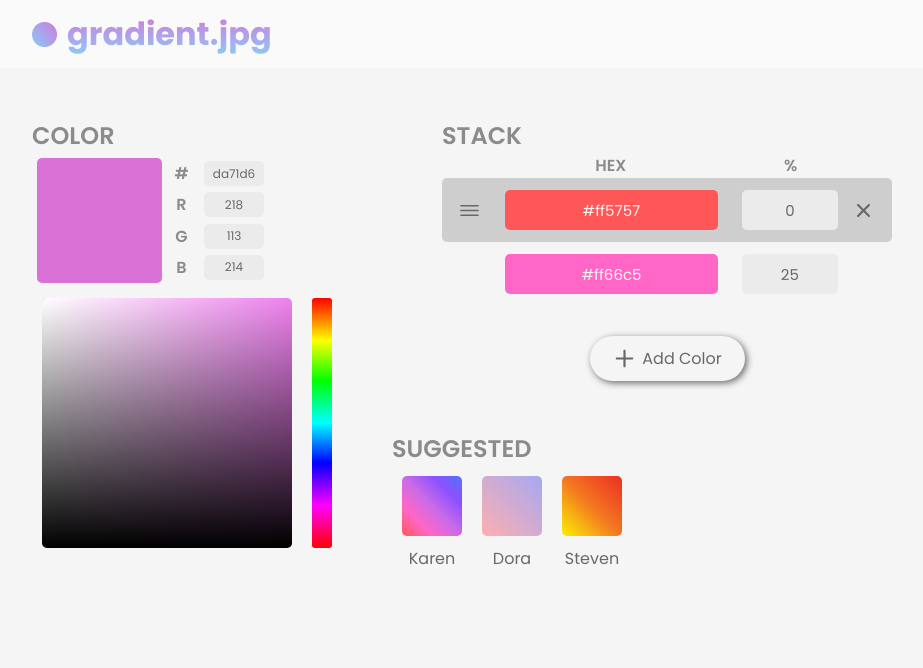
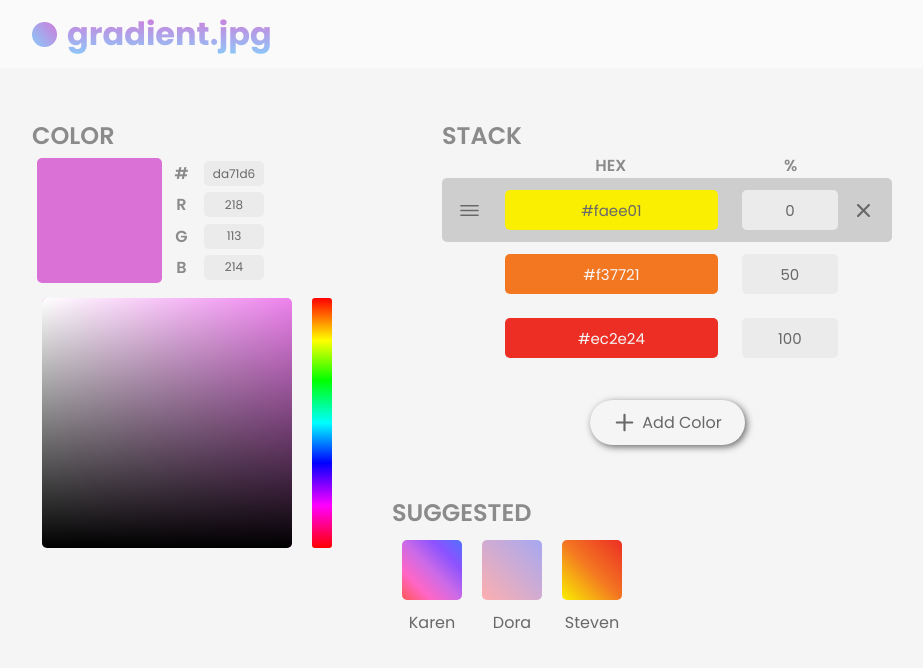
Before and after one commit to karenying/gradient.png, a React (Create React App) app: page / in a window 1280 px wide. Shown: the top 668 px of the page, without its empty margins (18-941 px from the left). Built offline with nearby package versions, Linux system fonts and the light colour scheme.

Commit message:
Add suggested gradients to App.js

```diff
--- a/src/App.js
+++ b/src/App.js
@@ -4,15 +4,18 @@ import Header from './Components/Header';
 import HexPicker from './Components/HexPicker/HexPicker';
 import Stack from './Components/Stack/Stack';
 import Suggested from './Components/Suggested/Suggested';
+import { KAREN, DORA, STEVEN } from './Utils/gradientConstants';
 
 class App extends React.Component {
     state = {
-        gradient: '',
+        gradient: STEVEN,
         selected: '#000000', // color selected out of gradient
         dimensions: [], // dimensions of generated image
     };
 
     render() {
+        console.log(this.state);
+        const { gradient } = this.state;
         return (
             <div className='App'>
                 <Header />
@@ -20,7 +23,7 @@ class App extends React.Component {
                     <div className='color-picker'>
                         <HexPicker />
                         <div className='color-picker-right'>
-                            <Stack />
+                            <Stack gradient={gradient} />
                             <Suggested />
                         </div>
                     </div>
--- a/src/Components/Stack/Stack.js
+++ b/src/Components/Stack/Stack.js
@@ -6,16 +6,13 @@ import AddColorButton from './AddColorButton';
 
 class Stack extends React.Component {
     state = {
-        stack: [
-            new Color('FF5757', 0, true, 0),
-            new Color('FF66C5', 25, false, 1),
-            /*
-            new Color('CB6BE7', 50, false, 2),
-            new Color('8C52FF', 75, false, 3),
-            new Color('5171FF', 100, false, 4), */
-        ],
+        stack: [],
         selected: 0,
     };
+
+    componentDidMount() {
+        this.setState({ stack: this.props.gradient.colorStack });
+    }
 
     addColor = () => {
         const { stack, selected } = this.state;
--- a/src/Utils/Gradient.js
+++ b/src/Utils/Gradient.js
@@ -1,6 +1,6 @@
 class Gradient {
-    constructor(colors, linear, degrees, name) {
-        this.colors = colors; // array of Color objects
+    constructor(colorStack, linear, degrees, name) {
+        this.colorStack = colorStack; // array of Color objects
         this.linear = linear; // false = radial
         this.degrees = degrees; // if linear
         this.name = name;
--- a/src/Utils/colorUtils.js
+++ b/src/Utils/colorUtils.js
@@ -45,14 +45,16 @@ function isDark(hex) {
 }
 
 function generateBackgroundString(gradient) {
-    const { colors, linear, degrees } = gradient;
+    const { colorStack, linear, degrees } = gradient;
     let background = linear
         ? 'linear-gradient(' + degrees + 'deg, '
         : 'radial-gradient(circle,';
 
     let colorString = [];
-    for (let i = 0; i < colors.length; i++) {
-        colorString.push('#' + colors[i].hex + ' ' + colors[i].stop + '%');
+    for (let i = 0; i < colorStack.length; i++) {
+        colorString.push(
+            '#' + colorStack[i].hex + ' ' + colorStack[i].stop + '%'
+        );
     }
 
     background += colorString.join(', ') + ')';
```
